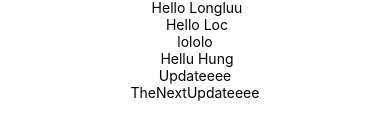
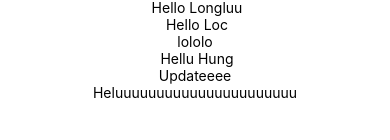
Before and after one commit to TranBill/Citynow-react-native-boilerplate, a React Native app: screen / in a window 390 px wide. Shown: the part 372-512 px from the top of the page. Built offline with nearby package versions, Linux system fonts and the light colour scheme.

Commit message:
commit 1.05

```diff
--- a/App.tsx
+++ b/App.tsx
@@ -10,7 +10,8 @@ export default function App() {
       <Text>lololo</Text>
       <Text> Hellu Hung</Text>
       <Text>Updateeee</Text>
-      <Text>TheNextUpdateeee</Text>
+
+      <Text>Heluuuuuuuuuuuuuuuuuuuuuu</Text>
 
 
 
```
Also changed, not shown: 1 other file (tests, documents, lock files or other folders).
